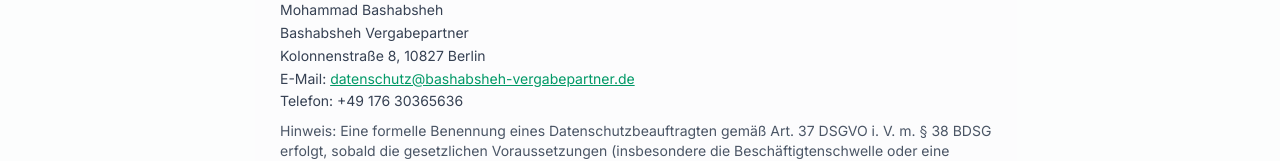
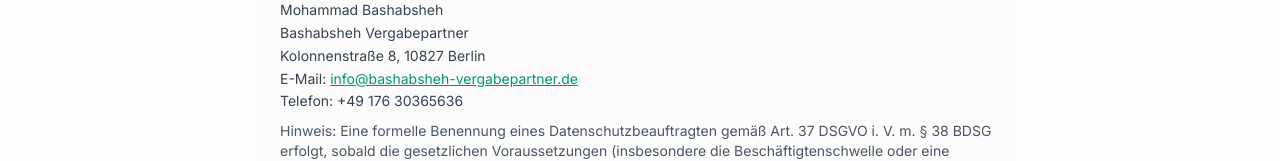
Before and after one commit to eltahawyomar001-eng/SchichtPlan, a Next.js app: page /datenschutz in a window 1280 px wide. Shown: the part 4197-4358 px from the top of the page. Built offline with nearby package versions, Linux system fonts and the light colour scheme; no server answers.

Commit message:
fix(legal): correct email in Datenschutz section 10 to match Impressum

```diff
--- a/src/app/datenschutz/page.tsx
+++ b/src/app/datenschutz/page.tsx
@@ -594,10 +594,10 @@
               <br />
               E-Mail:{" "}
               <a
-                href="mailto:datenschutz@bashabsheh-vergabepartner.de"
+                href="mailto:info@bashabsheh-vergabepartner.de"
                 className="text-emerald-600 hover:text-emerald-700 underline"
               >
-                datenschutz@bashabsheh-vergabepartner.de
+                info@bashabsheh-vergabepartner.de
               </a>
               <br />
               Telefon: +49 176 30365636
```
